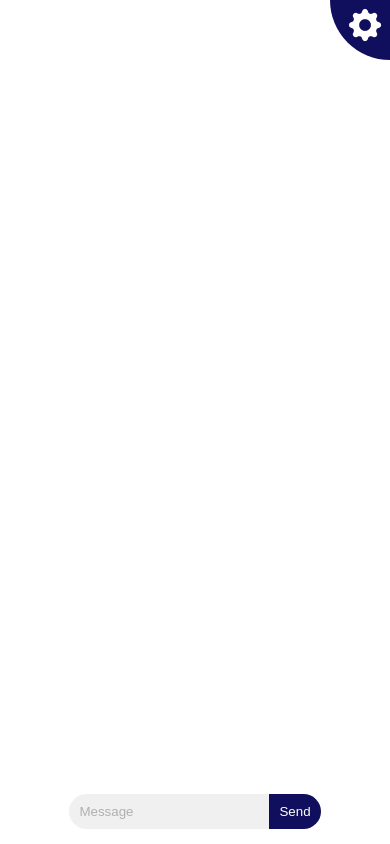
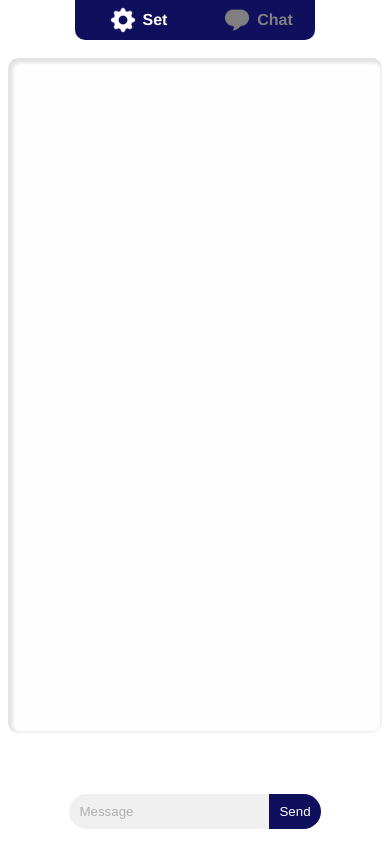
Before and after one commit to peristrophe/twitch-irc-client-spa, a Vue app: page /chat in a window 390 px wide. Built offline with nearby package versions, Linux system fonts and the light colour scheme.

Commit message:
Make more responsive

```diff
--- a/src/App.vue
+++ b/src/App.vue
@@ -1,16 +1,16 @@
 <template>
   <div id="app">
     <div id="nav">
-      <template v-if="$route.path == '/chat'">
         <router-link to="/">
-          <p class="nav-link"><img src="./assets/icon-gear-white.png"></p>
+          <div class="nav-link round-l">
+            <p :class="attrLinkS"><img src="./assets/icon-gear-white.png"/>Set</p>
+          </div>
         </router-link>
-      </template>
-      <template v-else>
         <router-link to="/chat">
-          <p class="nav-link"><img src="./assets/icon-dialogue-white.png"></p>
+          <div class="nav-link round-r">
+            <p :class="attrLinkC"><img src="./assets/icon-dialogue-white.png"/>Chat</p>
+          </div>
         </router-link>
-      </template>
     </div>
     <router-view/>
   </div>
@@ -60,6 +60,20 @@ export default {
       } else {
         return true
       }
+    },
+    attrLinkC: function() {
+      if (this.$route.path == '/chat') {
+        return 'disable'
+      } else {
+        return ''
+      }
+    },
+    attrLinkS: function() {
+      if (this.$route.path == '/') {
+        return 'disable'
+      } else {
+        return ''
+      }
     }
   }
 }
@@ -73,38 +87,51 @@ export default {
   text-align: center;
   color: #2c3e50;
 }
-
 #nav {
   position: fixed;
   left: 0px;
   top: 0px;
   width: 100%;
-  height: 60px;
+  height: 30px;
+  display: table;
 }
-
 #nav a {
   font-weight: bold;
-  color: #2c3e50;
+  text-decoration: none;
+  color: #ffffff;
 }
-
 #nav a.router-link-exact-active {
   color: #42b983;
 }
-
 #nav .nav-link {
-  position: absolute;
-  right: 0px;
-  width: 60px;
-  height: 60px;
+  width: 120px;
+  height: 30px;
+  margin: auto;
+  background-color: #0f0f5e;
+  display: table-cell;
+  text-align: center;
+}
+#nav .round-l {
+  border-radius: 0px 0px 0px 10px;
+}
+#nav .round-r {
+  border-radius: 0px 0px 10px 0px;
+}
+#nav .nav-link p {
+  display: flex;
+  justify-content: center;
+  align-items: center;
   margin: 0px;
-  border-radius: 0px 0px 0px 100%;
-  background-color: #0f0f5e;
-  text-align: right;
 }
-
+#nav .nav-link .disable {
+  color: #808080;
+}
 #nav .nav-link img {
   margin: 5px;
-  width: 40px;
-  height: 40px;
+  width: 30px;
+  height: 30px;
+}
+#nav .nav-link .disable img {
+  filter: contrast(0%) ;
 }
 </style>
--- a/src/components/FormWithButton.vue
+++ b/src/components/FormWithButton.vue
@@ -21,13 +21,6 @@ export default {
     submitForm: function () {
       this.$emit('submitForm', this.formValue)
     }
-  },
-  watch: {
-    '$props.set': function (newValue) {
-      if (this.formValue == '') {
-        this.formValue = newValue
-      }
-    }
   }
 }
 </script>
@@ -42,23 +35,18 @@ export default {
   background-color: #f0f0f0;
   font-size: 10pt;
 }
-
 .form-with-button input:focus {
   outline: 0;
 }
-
 .form-with-button input::placeholder {
   color: #b0b0b0;
 }
-
 .form-with-button input:-ms-input-placeholder {
   color: #b0b0b0;
 }
-
 .form-with-button input::-ms-input-placeholder {
   color: #b0b0b0;
 }
-
 .form-with-button button {
   border: none;
   border-radius: 0px 20px 20px 0px;
@@ -67,7 +55,6 @@ export default {
   background-color: #0f0f5e;
   font-size: 10pt;
 }
-
 .form-with-button button:focus {
   outline: 0;
 }
--- a/src/views/Chat.vue
+++ b/src/views/Chat.vue
@@ -86,22 +86,19 @@ h3 {
   margin: 40px 0 0;
 }
 .chat {
-  position: fixed;
-  left: 0px;
-  top: 80px;
-  width: 100%;
-  height: 75%;
+  align: center;
+  margin: auto;
+  padding-top: 50px;
+  max-width: 500px;
 }
 .chat p {
-  display: block;
-  position: absolute;
-  left: 0px;
-  top: 0px;
-  width: 100%;
-  height: 100%;
   overflow: scroll;
   word-wrap: break-word;
+  height: 80vh;
   margin: 0px;
+  border-radius: 10px;
+  box-shadow: 2px 2px 3px 3px rgba(0,0,0,0.1) inset;
+  background-color: #fefefe;
 }
 .msg-form {
   position: fixed;
@@ -116,7 +113,6 @@ ul {
   overflow: scroll;
 }
 li {
-  /* display: inline-block; */
   text-align: left;
   margin: 5px 10px;
 }
--- a/src/views/Settings.vue
+++ b/src/views/Settings.vue
@@ -9,13 +9,11 @@
       </p>
     </a>
     <h2 class="username">{{ $userProfile.displayName }}</h2>
-    <!-- <FormWithButton formLabel="Channel Name" buttonLabel="Connect" v-on:submitForm="connect"/> -->
     <InputForm formLabel="Channel Name" :defaultValue="$channelProfile.name" v-on:submitForm="applyChannel"/>
   </div>
 </template>
 
 <script>
-//import FormWithButton from '@/components/FormWithButton.vue'
 import InputForm from '@/components/InputForm.vue'
 
 export default {
@@ -65,6 +63,9 @@ export default {
       } else {
         return true
       }
+    },
+    channelName: function () {
+      return this.$channelProfile.name
     }
   }
 }
@@ -81,14 +82,12 @@ export default {
 .usericon {
   margin: 50px;
 }
-
 .usericon img {
   border-radius: 50%;
   border: solid 1px #c0c0c0;
   width: 150px;
   height: 150px;
 }
-
 .username {
   font-weight: bold;
 }
```
